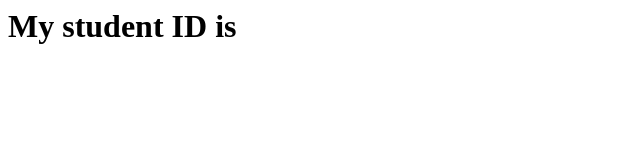
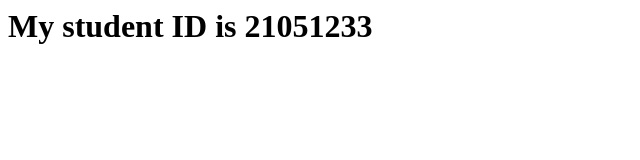
Before and after one commit to siiiyiiing/operate_repo, a plain HTML site: page index.html in a window 1280 px wide. Shown: the whole page, without its empty margins (0-640 px from the left). Drawn offline with Linux system fonts and the light colour scheme.

Commit message:
Update index.html

```diff
--- a/index.html
+++ b/index.html
@@ -2,6 +2,6 @@
 <head>
 </head>
 <body>
-	<h1>My student ID is <h1>
+	<h1>My student ID is 21051233 </h1>
 </body>
 </html>
```
